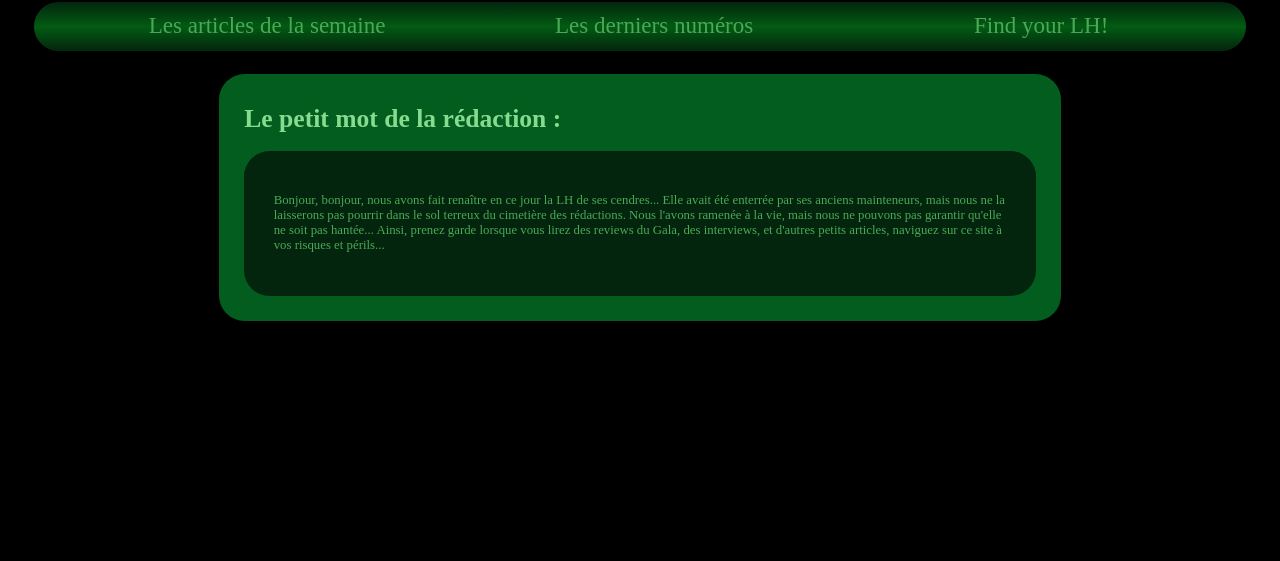
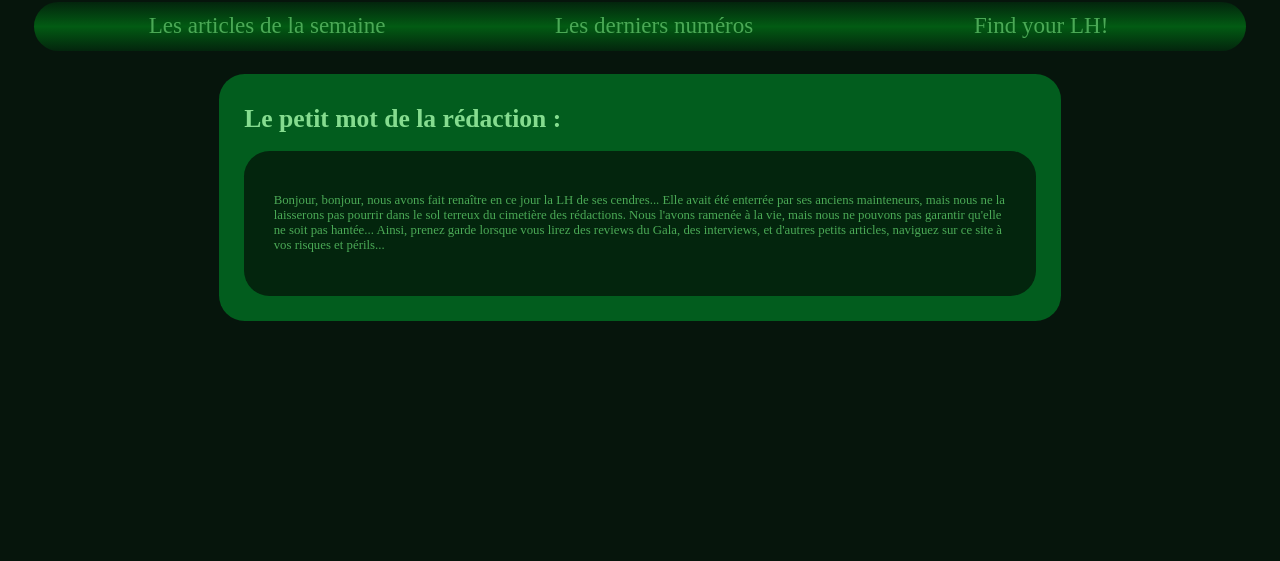
Before and after one commit to lh-telecom/lh-telecom.github.io, a Flask app: template templates/LH1/articles/home.html in a window 1280 px wide. Shown: the part 186-747 px from the top of the page. Run offline with Flask 3, Linux system fonts and the light colour scheme; the template is opened without the code that fills it, so the values that code supplies are empty.

Commit message:
modif couleur fond

```diff
--- a/static/styles/LH1/accueil.css
+++ b/static/styles/LH1/accueil.css
@@ -1,5 +1,5 @@
 body {
-  background-color: black;
+  background-color: rgb(6, 21, 12);
   color: white;
   /* padding: 5vw; */
 }
```
